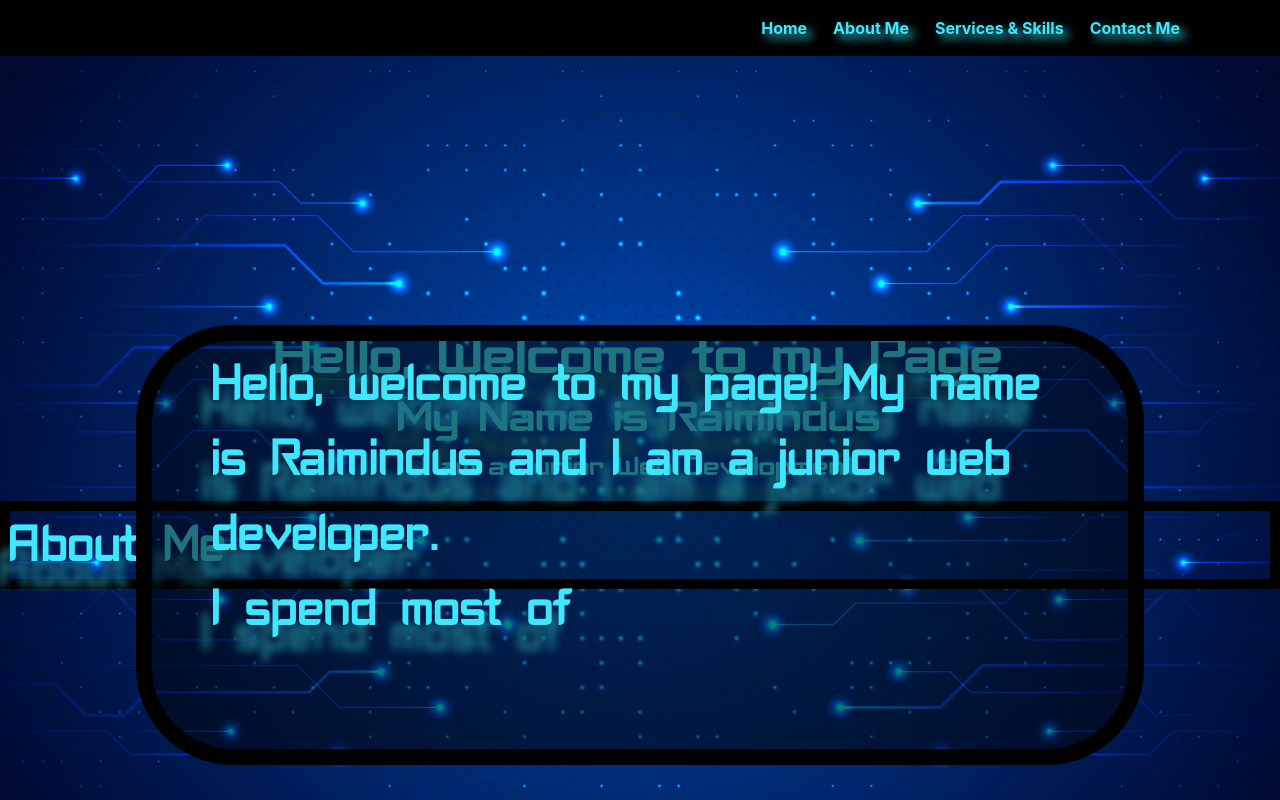
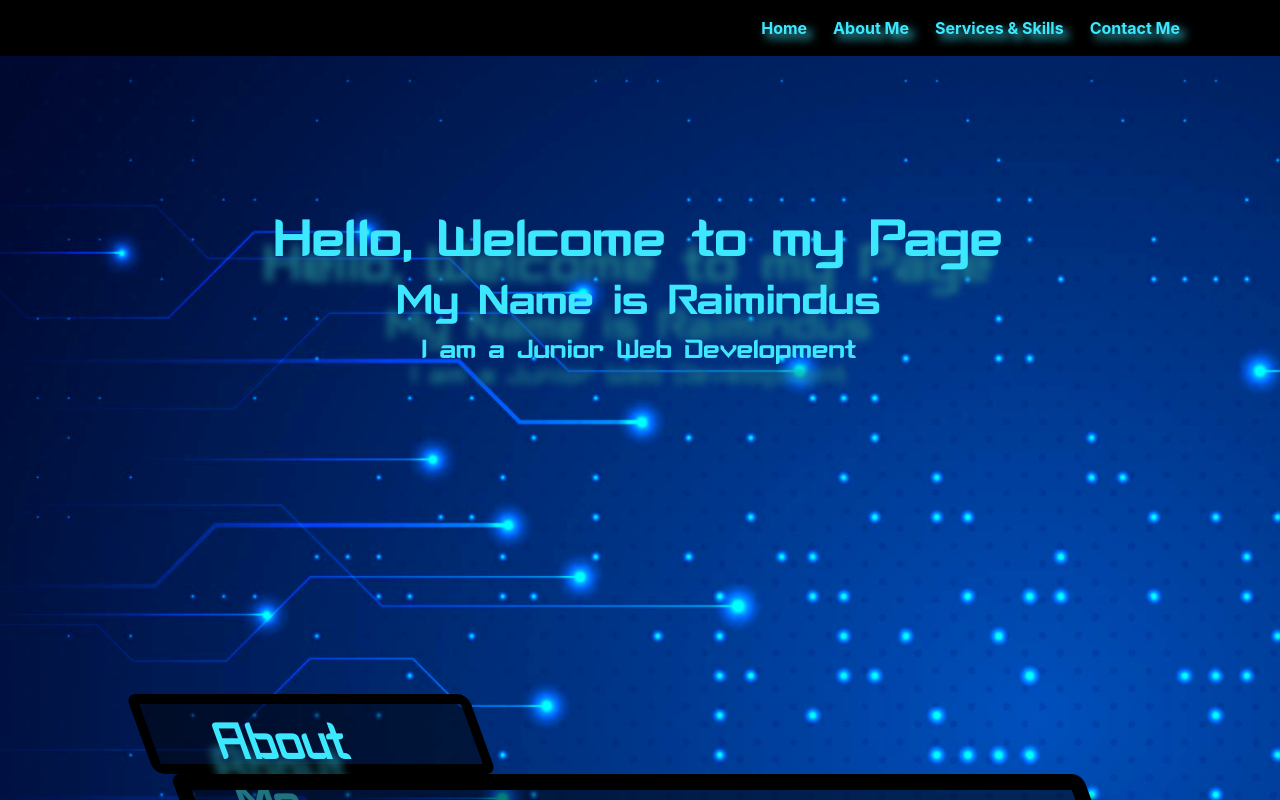
Before and after one commit to Raimindus/Portofolio, a React (Create React App) app: page / in a window 1280 px wide. Shown: the top 800 px of the page. Built offline with nearby package versions, Linux system fonts and the light colour scheme.

Commit message:
fix the AboutMe Component, and add more CSS

```diff
--- a/src/component/Content.jsx
+++ b/src/component/Content.jsx
@@ -5,8 +5,12 @@ import style from "../css/Content.module.css";
 function Content() {
   return (
     <div className={style.content}>
-      <Home />
-      <AboutMe />
+      <div className={style.component}>
+        <Home />
+      </div>
+      <div className={style.component}>
+        <AboutMe />
+      </div>
     </div>
   );
 }
--- a/src/component/Content/AboutMe.jsx
+++ b/src/component/Content/AboutMe.jsx
@@ -38,7 +38,7 @@ function AboutMe() {
     <div className={style.box}>
       <h1 className={style.font}>About Me</h1>
       <div className={style.overlay}>
-        <p ref={textElement} className={style.font}></p>
+        <p ref={textElement} className={style.font1}></p>
       </div>
     </div>
   );
--- a/src/css/AboutMe.module.css
+++ b/src/css/AboutMe.module.css
@@ -5,28 +5,45 @@
     src: url('../fonts/Cyberverse\ Condensed.woff') format('woff');}
 
     .box {
-        border: 10px solid black;
       position: relative;
-        display: flex;
-        flex-direction: row;
+      display: block;
+      margin: 10px 0px 10px 140px;
+
     }
 
+
     .overlay {
-        position: absolute;
+      position: relative;
       width: 80%;
       height: 55vh;
-        top: 50%;
-        left: 50%;
-        transform: translate(-50%, -50%);
       border-radius: 97px;
       padding: 1px 61px;
       border: 16px solid black;
       background-color: rgba(0, 0, 0, 0.5); /* add this line */
+      border-radius: 10px;
+      transform: skew(20deg, 0);
+      margin-left: 110px;
+      box-shadow: 10px 25px 9px rgba(0, 0, 0, 0.5);
     }
 
-
-
     .font {
+      box-sizing: border-box;
+      width: 30%;
+      height: 10vh;
+      padding: 5px 65px;
+      border-radius: 90px;
+      border: 10px solid black;
+      color: rgb(61, 232, 255);
+      text-shadow: -10px 25px 9px rgb(28, 118, 136);
+      font-size: 50px;
+      font-family: "Cyberverse Condensed Regular";
+      background-color: rgba(0, 0, 0, 0.5);
+      margin-bottom: 0;
+      margin-left: 0px;
+      border-radius: 10px;
+      transform: skew(20deg, 0);
+    }
+    .font1 {
       color: rgb(61, 232, 255);
       text-shadow: -10px 25px 9px rgb(28, 118, 136);
       font-size: 50px;
--- a/src/css/Content.module.css
+++ b/src/css/Content.module.css
@@ -6,3 +6,7 @@
   flex-direction: column;
   justify-content: center;
 }
+
+.component {
+  margin: 150px 0;
+}
```
Lines whose indentation alone changed are shown as unchanged.
